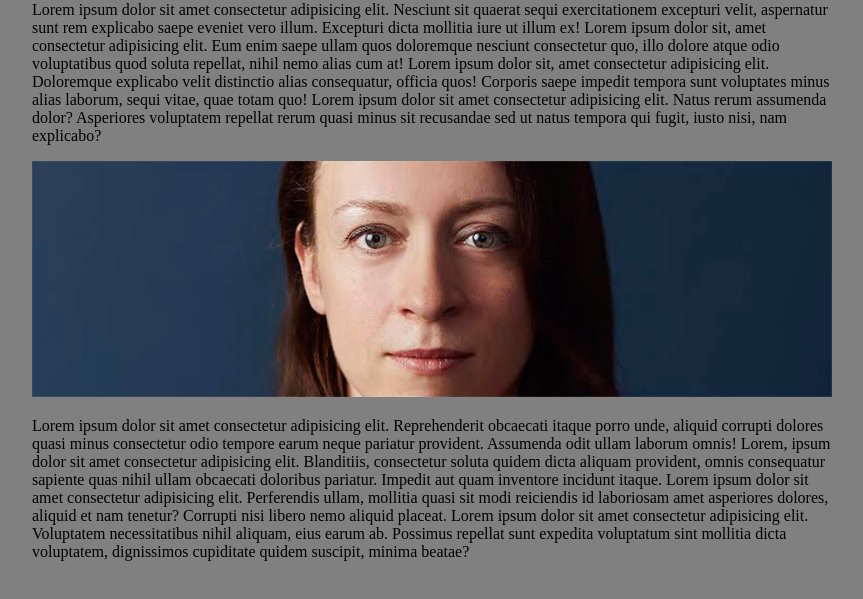
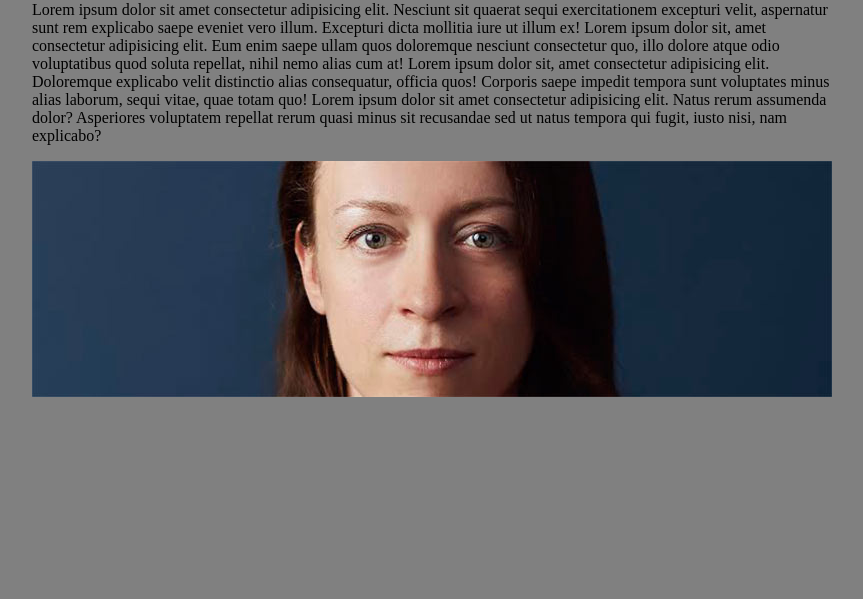
Before and after one commit to TomikantGit/HTML-CSS, a plain HTML site: page Módulo 2/aula 05 responsividade/index.html in a window 1280 px wide. Shown: the part 79-678 px from the top of the page, without its empty margins (208-1071 px from the left). Drawn offline with Linux system fonts and the light colour scheme.

Commit message:
Update index.html

```diff
--- a/Módulo 2/aula 05 responsividade/index.html
+++ b/Módulo 2/aula 05 responsividade/index.html
@@ -15,9 +15,6 @@
                 Lorem ipsum dolor sit amet consectetur adipisicing elit. Nesciunt sit quaerat sequi exercitationem excepturi velit, aspernatur sunt rem explicabo saepe eveniet vero illum. Excepturi dicta mollitia iure ut illum ex! Lorem ipsum dolor sit, amet consectetur adipisicing elit. Eum enim saepe ullam quos doloremque nesciunt consectetur quo, illo dolore atque odio voluptatibus quod soluta repellat, nihil nemo alias cum at! Lorem ipsum dolor sit, amet consectetur adipisicing elit. Doloremque explicabo velit distinctio alias consequatur, officia quos! Corporis saepe impedit tempora sunt voluptates minus alias laborum, sequi vitae, quae totam quo! Lorem ipsum dolor sit amet consectetur adipisicing elit. Natus rerum assumenda dolor? Asperiores voluptatem repellat rerum quasi minus sit recusandae sed ut natus tempora qui fugit, iusto nisi, nam explicabo?
             </p>
             <img src="imagens/irina-blok.jpg" alt="">
-            <p>
-                Lorem ipsum dolor sit amet consectetur adipisicing elit. Reprehenderit obcaecati itaque porro unde, aliquid corrupti dolores quasi minus consectetur odio tempore earum neque pariatur provident. Assumenda odit ullam laborum omnis! Lorem, ipsum dolor sit amet consectetur adipisicing elit. Blanditiis, consectetur soluta quidem dicta aliquam provident, omnis consequatur sapiente quas nihil ullam obcaecati doloribus pariatur. Impedit aut quam inventore incidunt itaque. Lorem ipsum dolor sit amet consectetur adipisicing elit. Perferendis ullam, mollitia quasi sit modi reiciendis id laboriosam amet asperiores dolores, aliquid et nam tenetur? Corrupti nisi libero nemo aliquid placeat. Lorem ipsum dolor sit amet consectetur adipisicing elit. Voluptatem necessitatibus nihil aliquam, eius earum ab. Possimus repellat sunt expedita voluptatum sint mollitia dicta voluptatem, dignissimos cupiditate quidem suscipit, minima beatae?
-            </p>
         </main>
     </body>
 </html>
```
